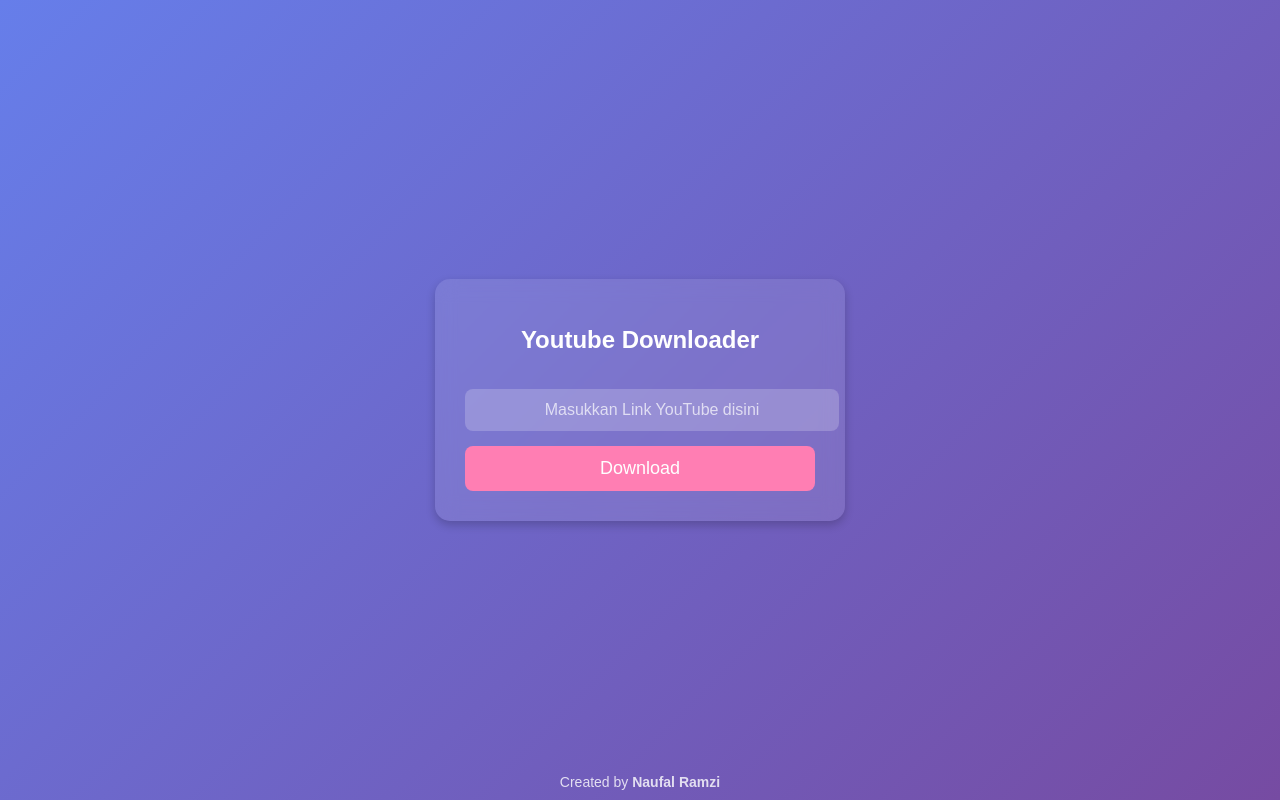
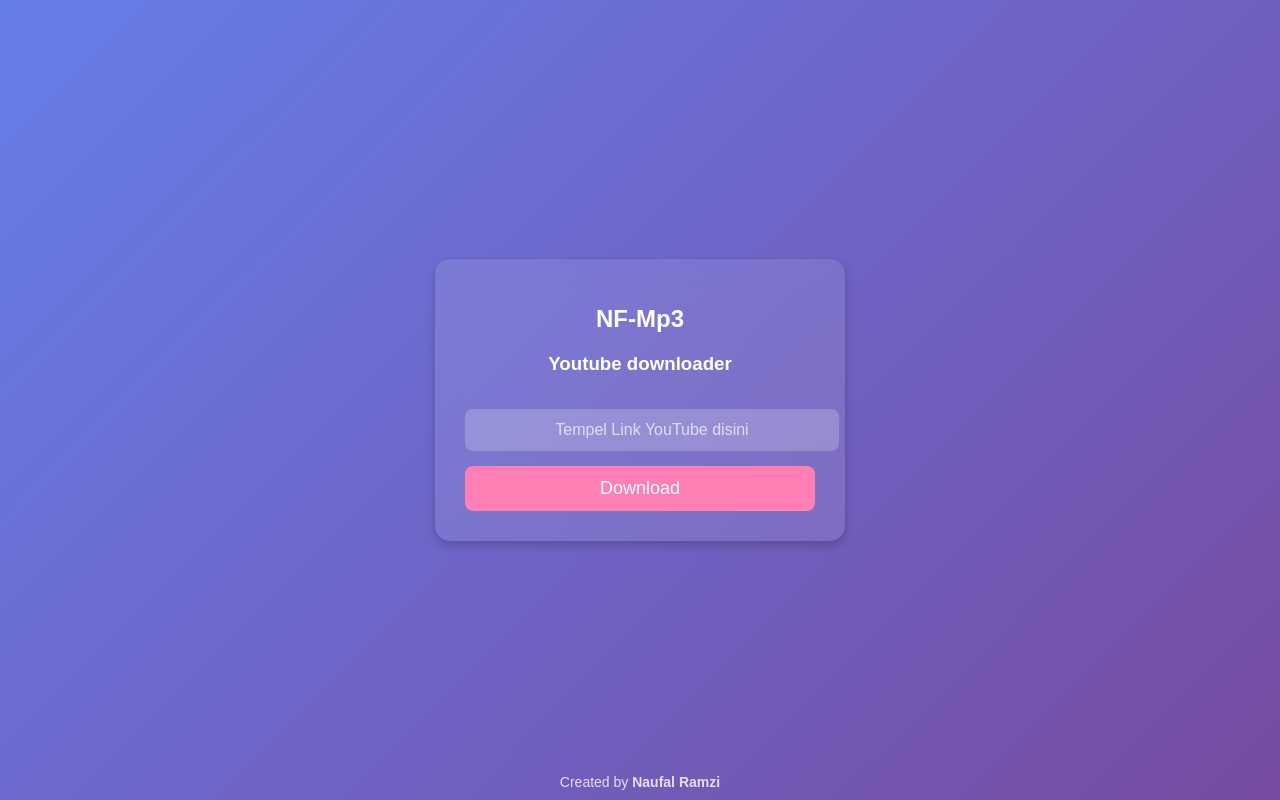
Before and after one commit to NFRamz/YT-Downloader, a plain HTML site: page templates/index.html in a window 1280 px wide. Drawn offline with Linux system fonts and the light colour scheme.

Commit message:
Update index.html

```diff
--- a/templates/index.html
+++ b/templates/index.html
@@ -92,11 +92,12 @@
 <body>
 
     <div class="container">
-        <h1>Youtube Downloader </h1>
+        <h1>NF-Mp3</h1>
+        <h3>Youtube downloader</h3>
 
         <form action="/download" method="POST">
-            <input type="text" id="url" name="url" placeholder="Masukkan Link YouTube disini" required>
-            <button type="submit">Download</button>
+            <input type="text" id="url" name="url" placeholder="Tempel Link YouTube disini" required>
+            <button type="submit"> Download</button>
         </form>
     </div>
 
```
